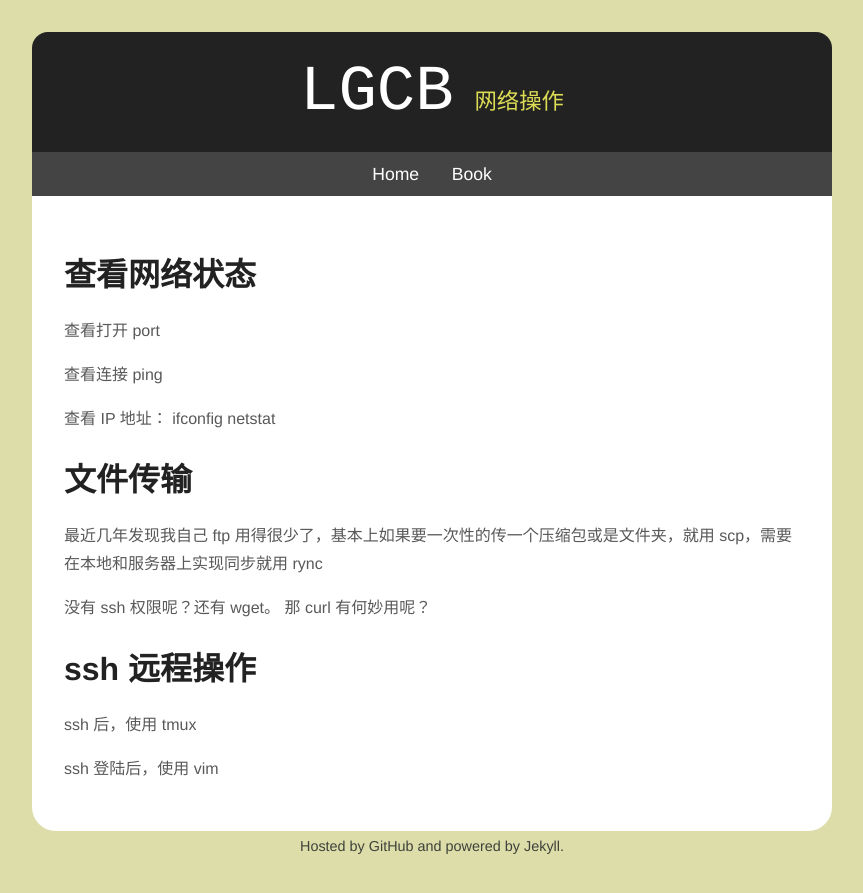
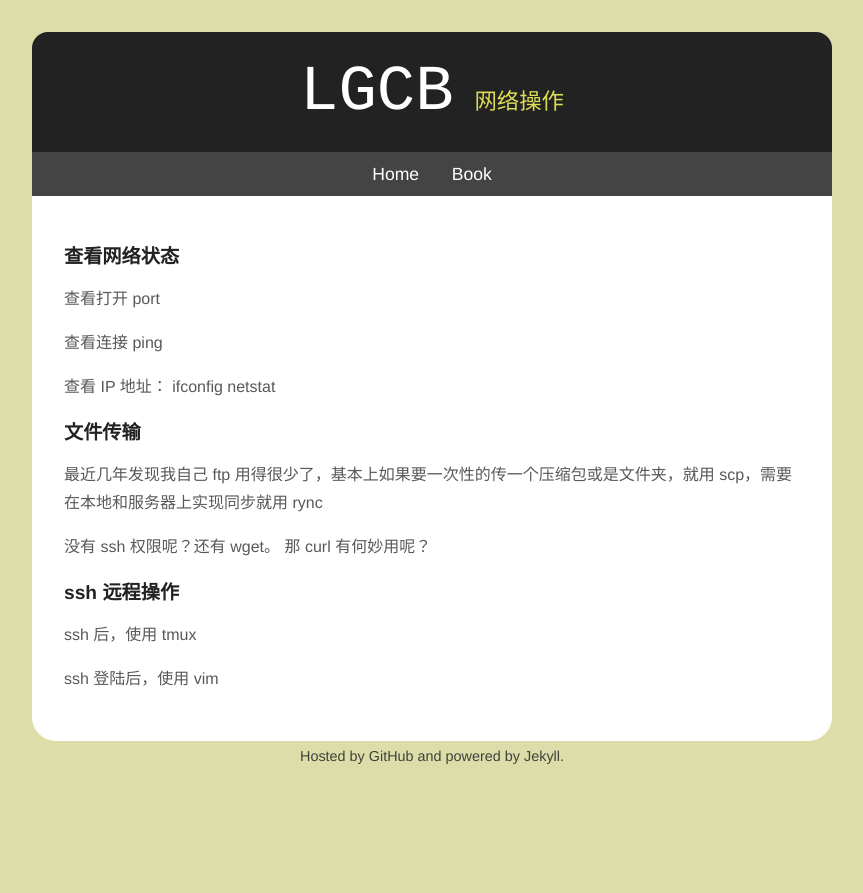
Before and after one commit to happypeter/LGCB, a Jekyll site: the page built from book/network.md, in a window 1280 px wide. Shown: the top 893 px of the page, without its empty margins (208-1071 px from the left). Built offline with Jekyll 4.4.1, drawn with Linux system fonts in a browser that asks for light colours.

Commit message:
set h1 size in content

```diff
--- a/stylesheets/master.css
+++ b/stylesheets/master.css
@@ -136,6 +136,10 @@ div.slide {
 
 .content {
   padding: 2em;
+}
+
+.content h1 {
+  font-size: 1.2em;
 }
 
 .content h2 {
```
